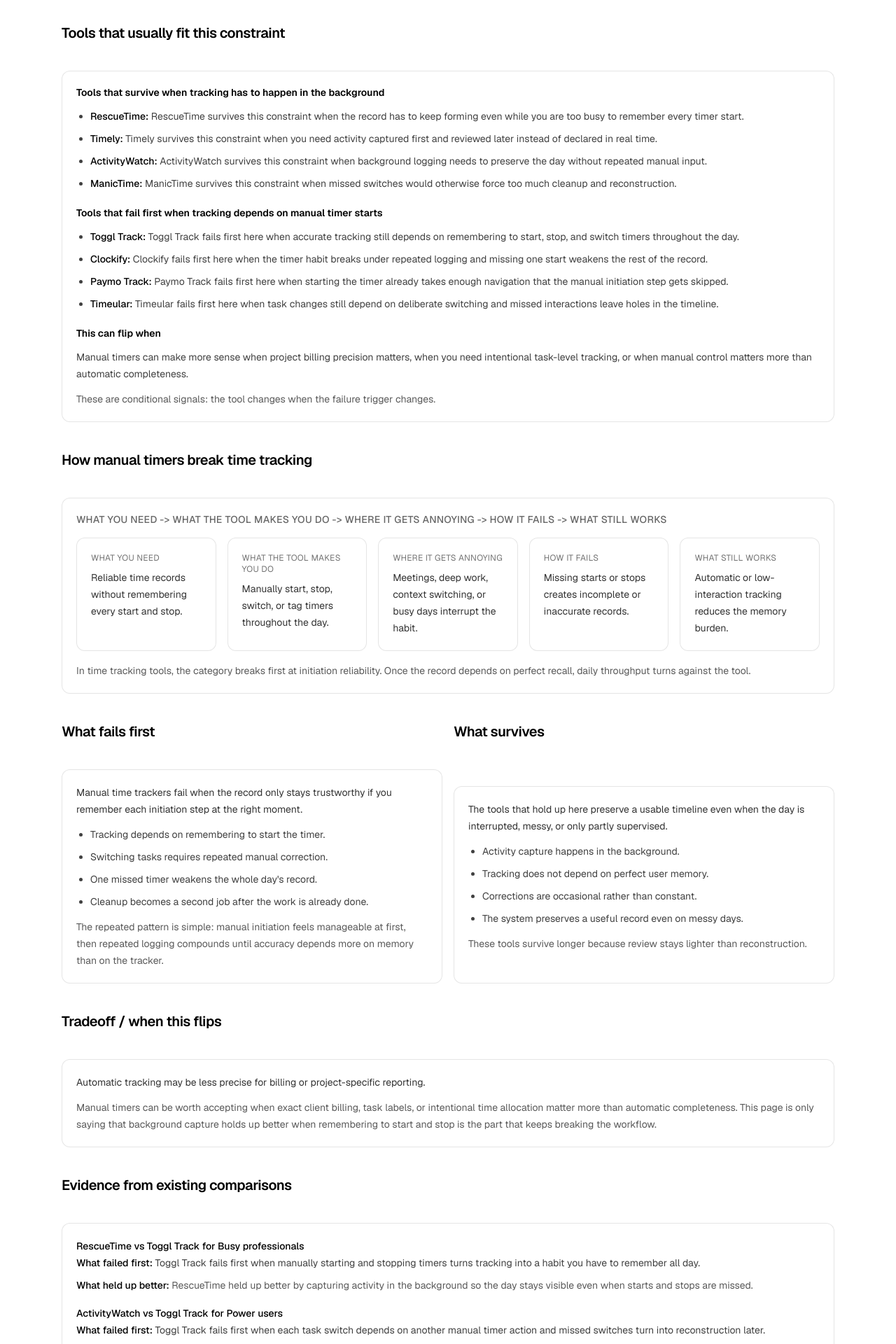
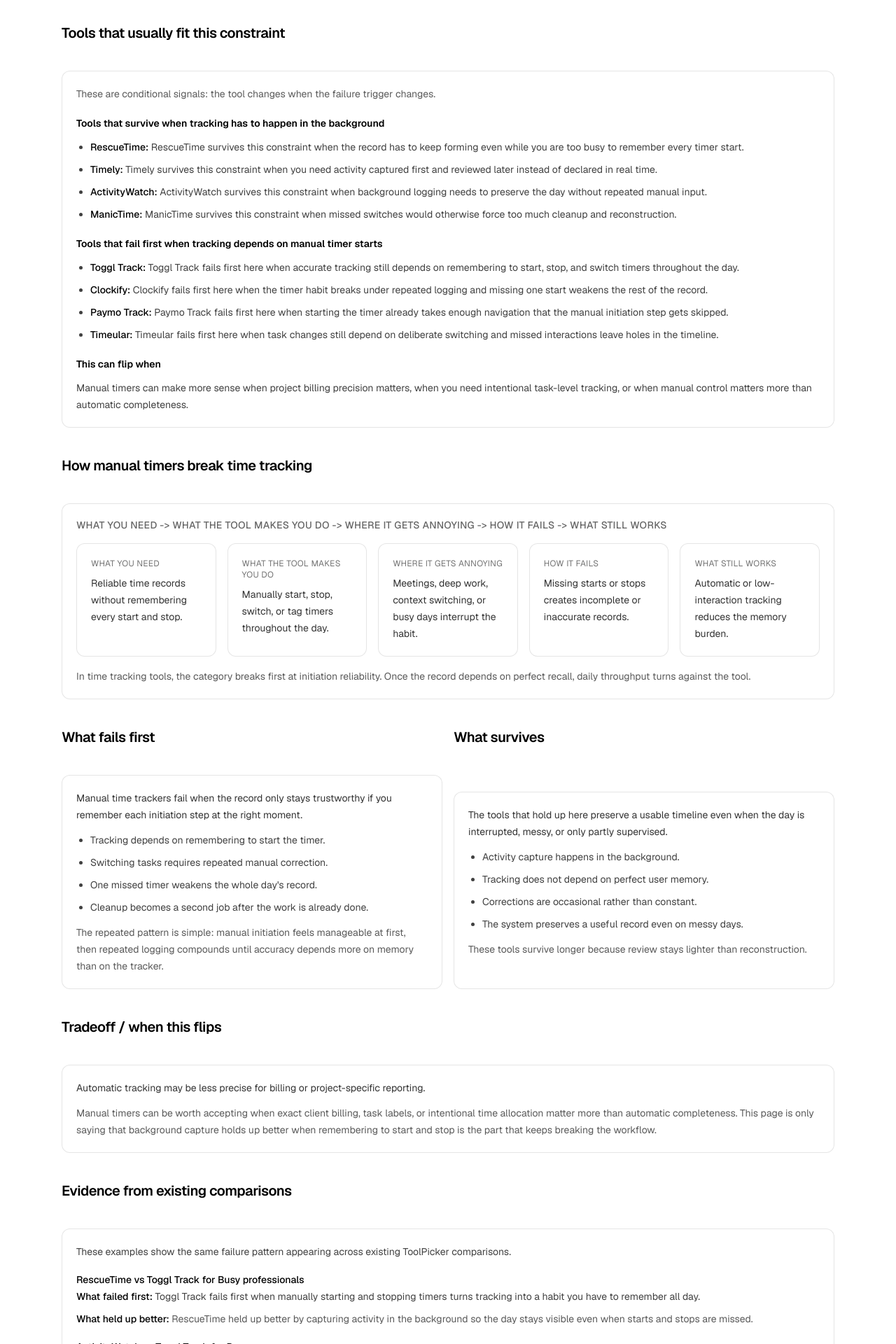
Before and after one commit to cullenmeyers/programmatic-comparisons, a Next.js app: page /time-tracking-tools/without-manual-timers in a window 1280 px wide. Shown: the part 540-2460 px from the top of the page at 70% size. Built offline with nearby package versions, Linux system fonts and the light colour scheme; no server answers.

Commit message:
Normalize category constraint page template

```diff
--- a/src/app/task-managers/for-people-who-hate-setup/page.tsx
+++ b/src/app/task-managers/for-people-who-hate-setup/page.tsx
@@ -289,7 +289,11 @@
 
       <section className="content-stack gap-4">
         <SectionHeading title="Evidence from existing comparisons" />
-        <Card>
+        <Card className="space-y-4">
+          <p className="text-sm leading-6 text-black/75">
+            These examples show the same failure pattern appearing across existing
+            ToolPicker comparisons.
+          </p>
           <ul className="space-y-4 text-sm leading-6">
             {evidenceLinks.map((item) => (
               <li key={item.slug} className="space-y-2">
--- a/src/app/time-tracking-tools/without-manual-timers/page.tsx
+++ b/src/app/time-tracking-tools/without-manual-timers/page.tsx
@@ -117,6 +117,11 @@
       <section className="content-stack gap-4">
         <SectionHeading title="Tools that usually fit this constraint" />
         <Card className="space-y-5">
+          <p className="text-sm leading-6 text-black/65">
+            These are conditional signals: the tool changes when the failure trigger
+            changes.
+          </p>
+
           <div className="space-y-3">
             <h3 className="text-sm font-semibold text-black">
               Tools that survive when tracking has to happen in the background
@@ -179,10 +184,6 @@
               Manual timers can make more sense when project billing precision
               matters, when you need intentional task-level tracking, or when manual
               control matters more than automatic completeness.
-            </p>
-            <p className="text-sm leading-6 text-black/65">
-              These are conditional signals: the tool changes when the failure
-              trigger changes.
             </p>
           </div>
         </Card>
@@ -304,7 +305,11 @@
 
       <section className="content-stack gap-4">
         <SectionHeading title="Evidence from existing comparisons" />
-        <Card>
+        <Card className="space-y-4">
+          <p className="text-sm leading-6 text-black/75">
+            These examples show the same failure pattern appearing across existing
+            ToolPicker comparisons.
+          </p>
           <ul className="space-y-4 text-sm leading-6">
             {evidenceLinks.map((item) => (
               <li key={item.slug} className="space-y-2">
```
